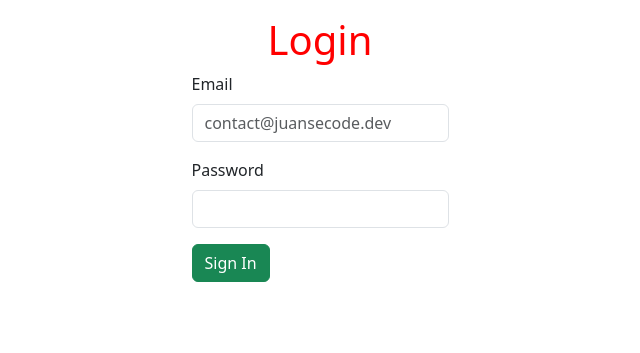
After one commit to Juansecod/django-ucc, a Django app: page /login in a window 1280 px wide. The commit adds this page. Shown: the top 353 px of the page, without its empty margins (320-960 px from the left). Run offline with Django 5.2, Linux system fonts and the light colour scheme.

Commit message:
Add login to auth

```diff
--- /dev/null
+++ b/ucc/biblioteca/templates/auth/login.html
@@ -0,0 +1,32 @@
+<!DOCTYPE html>
+<html lang="en">
+    {% include "head.html" %}
+<body class="p-5 pt-2">
+    {% load static %}
+    <div class="d-flex flex-column justify-content-between align-items-center p-2">
+        <h1>{{title}}</h1>
+        <form method="POST" action={% url "login" %} class="d-flex flex-column">
+            {% csrf_token %}
+            <div class="mb-3">
+                <label for="email" class="form-label">Email</label>
+                <input type="email" name="email" id="email" class="form-control" placeholder="contact@juansecode.dev">
+            </div>
+            <div class="mb-3">
+                <label for="password" class="form-label">Password</label>
+                <input type="password" name="password" id="password" class="form-control">
+            </div>
+            <div class="mb-3">
+                <button type="submit"  class="btn btn-success">Sign In</button>
+            </div>
+        </form>
+    </div>
+    {% if messages %}
+        {% for message in messages %}
+            <div class="position-absolute bottom-0 end-0 m-5 w-25 alert alert-{% if message.tags == 'error' %}danger{% else %}{{ message.tags }}{% endif %}" role="alert">
+                {{ message }}
+            </div>
+        {% endfor %}
+    {% endif %}
+    {% include "footer.html" %}
+</body>
+</html>
--- a/ucc/biblioteca/templates/index.html
+++ b/ucc/biblioteca/templates/index.html
@@ -7,6 +7,11 @@
     <div>
         <h1>{{title}}</h1>
         <img src="{% static '/img/library_image.png' %}" alt="library" width="20%"/>
+        <p>
+            ID: {{ request.session.user_logged.id }}<br>
+            Nombre: {{ request.session.user_logged.name }}<br>
+            ROL: {{ request.session.user_logged.rol }}<br>
+        </p>
     </div>
     {% include "footer.html" %}
 </body>
--- a/ucc/biblioteca/templates/nav.html
+++ b/ucc/biblioteca/templates/nav.html
@@ -4,6 +4,8 @@
             <li><a href="./">Home</a></li>
             <li><a href="./sell">Sell</a></li>
             <li><a href="./lend">Lend</a></li>
+            <li><a href={% url "list_books" %}>Books</a></li>
+            <li><a href={% url "list_bookings" %}>Bookings</a></li>
         </ul>
     </nav>
 </header>
--- a/ucc/biblioteca/urls.py
+++ b/ucc/biblioteca/urls.py
@@ -2,6 +2,10 @@ from django.urls import path
 from . import views
 
 urlpatterns = [
+    #Auth
+    path("login", views.login, name="login"),
+    path("logout", views.logout, name="logout"),
+
     path("",  views.index, name="index"),
     path("sell", views.sell, name="sell"),
     path("lend", views.lend, name="lend"),
@@ -19,4 +23,5 @@ urlpatterns = [
     path("bookings/create",  views.create_booking, name="create_booking"),
     path("bookings/edit/<int:id>",  views.edit_booking, name="edit_booking"),
     path("bookings/delete/<int:id>",  views.delete_booking, name="delete_booking"),
+
 ]
--- a/ucc/biblioteca/views.py
+++ b/ucc/biblioteca/views.py
@@ -2,12 +2,43 @@ from django.shortcuts import redirect, render
 from django.http import HttpResponse
 from django.shortcuts import render
 from django.contrib import messages
-from .models import Book, Booking
+from .models import Book, Booking, User
 
 # Create your views here.
+def signin(request):
+    pass
+
+def login(request):
+    if request.method == 'POST':
+        email = request.POST.get("email")
+        password = request.POST.get("password")
+        try:
+            user = User.objects.get(email=email, password=password)
+
+            data_user = {
+                "id": user.id,
+                "name": user.full_name,
+                "rol": user.rol
+            }
+
+            request.session["user_logged"] = data_user
+
+            return redirect("index")
+        except User.DoesNotExist:
+            messages.error(request, "Wrong email or password")
+            return redirect("login")
+        except Exception as e:
+            print(e)
+            messages.error(request, "Something way wrong...")
+            return redirect("login")
+    elif request.method == 'GET':
+        return render(request, "auth/login.html", context={'title': 'Login'})
+
+def logout(request):
+    pass
+
 def index(request):
     context = {"title": "Home"}
-    print(Book.objects.all()[1])
     return render(request, "index.html", context)
 
 def sell(request):
```
Also changed, not shown: ucc/biblioteca/admin.py (+8 -1 lines), ucc/biblioteca/models.py (+11 -0 lines), ucc/biblioteca/migrations/0003_user.py (added).
